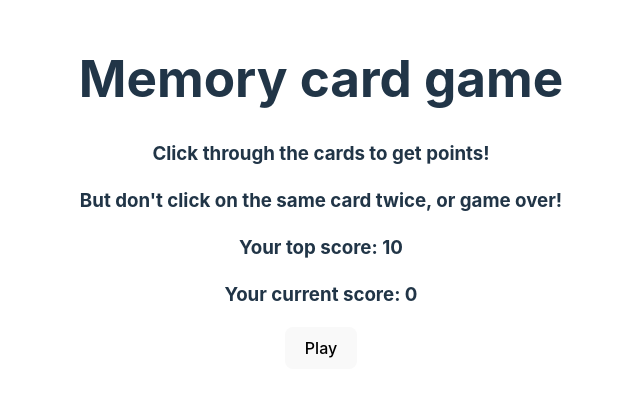
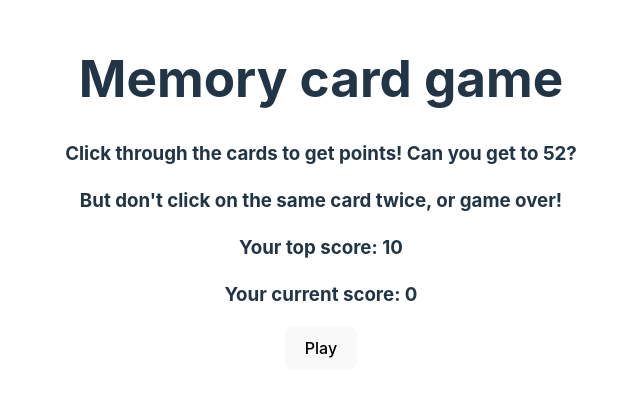
Before and after one commit to StephTorres22/react-card-memory-game, a React (Vite) app: page / in a window 1280 px wide. Shown: the part 208-604 px from the top of the page, without its empty margins (319-959 px from the left). Built offline with nearby package versions, Linux system fonts and the light colour scheme; no server answers.

Commit message:
bit more clarity

```diff
--- a/src/App.jsx
+++ b/src/App.jsx
@@ -62,7 +62,7 @@ function App() {
     <>
       <div>
         <h1>Memory card game</h1>
-        <h3>Click through the cards to get points!</h3>
+        <h3>Click through the cards to get points! Can you get to 52?</h3>
         <h3>But don&apos;t click on the same card twice, or game over!</h3>
         <Score topScore={highScore} currentScore={currentScore}></Score>
         {gameOver ? (
```
